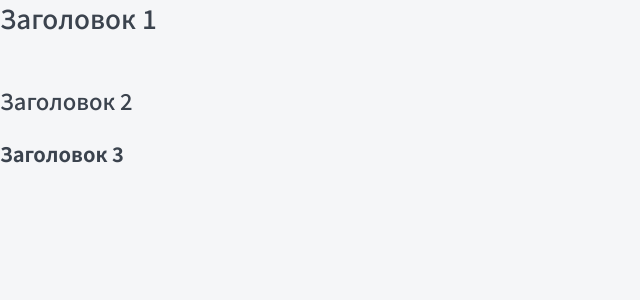
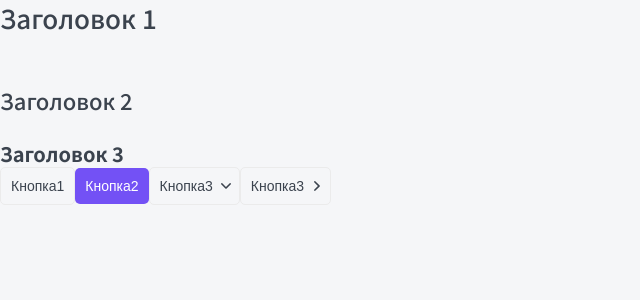
Before and after one commit to GaluzaMaksim996/React-Next-TS, a Next.js app: page / in a window 1280 px wide. Shown: the top 300 px of the page, without its empty margins (0-640 px from the left). Built offline with nearby package versions, Linux system fonts and the light colour scheme.

Commit message:
added component Button

```diff
--- /dev/null
+++ b/components/Button/Button.module.css
@@ -0,0 +1,46 @@
+.button {
+	display: inline-block;
+	box-sizing: border-box;
+	padding: 10px;
+	cursor: pointer;
+	transition: all 0.2s;
+	text-align: center;
+	border: none;
+	border-radius: 5px;
+	font-size: 14px;
+}
+
+.primary {
+	color: var(--white);
+	background-color: var(--primary);
+}
+
+.primary:hover {
+	background-color: var(--primary-hover);
+}
+
+.ghost {
+	color: var(--black);
+	border: 1px solid var(--gray-light);
+	background: none;
+}
+
+.ghost:hover {
+	color: var(--white);
+	background-color: var(--primary);
+}
+
+.arrow {
+	display: inline-block;
+	margin-left: 10px;
+}
+
+.down {
+	transition: all 0.2s;
+	transform: rotate(90deg);
+}
+
+.primary svg,
+.ghost:hover svg {
+	fill: var(--white);
+}
--- /dev/null
+++ b/components/Button/Button.tsx
@@ -0,0 +1,29 @@
+import styles from './Button.module.css';
+import { ButtonProps } from './Button.props';
+import ArrowIcon from './arrow.svg';
+import cn from 'classnames';
+
+const Button = ({ appearance, children, className, arrow = 'none', ...props }: ButtonProps) => {
+  return (
+    <button
+      className={cn(styles.button, className, {
+        [styles.primary]: appearance == 'primary',
+        [styles.ghost]: appearance == 'ghost',
+      })}
+      {...props}
+    >
+      {children}
+      {arrow != 'none' && (
+        <span
+          className={cn(styles.arrow, {
+            [styles.down]: arrow == 'down',
+          })}
+        >
+          <ArrowIcon />
+        </span>
+      )}
+    </button>
+  );
+};
+
+export default Button;
--- a/components/Htag/Htag.tsx
+++ b/components/Htag/Htag.tsx
@@ -1,7 +1,7 @@
 import { HtagProps } from './Htag.props';
 import styles from './Htag.module.css';
 
-export const Htag = ({ tag, children }: HtagProps): JSX.Element => {
+const Htag = ({ tag, children }: HtagProps): JSX.Element => {
   switch (tag) {
     case 'h1':
       return <h1 className={styles.h1}>{children}</h1>;
@@ -13,3 +13,5 @@
       return <></>;
   }
 };
+
+export default Htag;
--- a/next.config.js
+++ b/next.config.js
@@ -1,6 +1,31 @@
 /** @type {import('next').NextConfig} */
 const nextConfig = {
-  reactStrictMode: true,
-}
+  webpack(config, options) {
+    config.module.rules.push({
+      loader: '@svgr/webpack',
+      issuer: /\.[jt]sx?$/,
+      options: {
+        prettier: false,
+        svgo: true,
+        svgoConfig: {
+          plugins: [
+            {
+              name: 'preset-default',
+              params: {
+                override: {
+                  removeViewBox: false,
+                },
+              },
+            },
+          ],
+        },
+        titleProp: true,
+      },
+      test: /\.svg$/,
+    });
 
-module.exports = nextConfig
+    return config;
+  },
+};
+
+module.exports = nextConfig;
--- a/package.json
+++ b/package.json
@@ -10,9 +10,11 @@
   },
   "dependencies": {
     "@next/font": "13.1.2",
+    "@svgr/webpack": "^6.5.1",
     "@types/node": "18.11.18",
     "@types/react": "18.0.26",
     "@types/react-dom": "18.0.10",
+    "classnames": "^2.3.2",
     "next": "13.1.2",
     "react": "18.2.0",
     "react-dom": "18.2.0",
--- a/pages/index.tsx
+++ b/pages/index.tsx
@@ -1,4 +1,5 @@
-import { Htag } from '@/components/Htag/Htag';
+import Button from '@/components/Button/Button';
+import Htag from '@/components/Htag/Htag';
 import Head from 'next/head';
 
 export default function Home() {
@@ -20,6 +21,14 @@
         <Htag tag="h1">Заголовок 1</Htag>
         <Htag tag="h2">Заголовок 2</Htag>
         <Htag tag="h3">Заголовок 3</Htag>
+        <Button appearance="ghost">Кнопка1</Button>
+        <Button appearance="primary">Кнопка2</Button>
+        <Button appearance="ghost" arrow="down">
+          Кнопка3
+        </Button>
+        <Button appearance="ghost" arrow="right">
+          Кнопка3
+        </Button>
       </main>
     </>
   );
```
Also changed, not shown: components/Button/Button.props.ts (added, +8 -0 lines), components/Button/arrow.svg (added), 1 other file (tests, documents, lock files or other folders).
